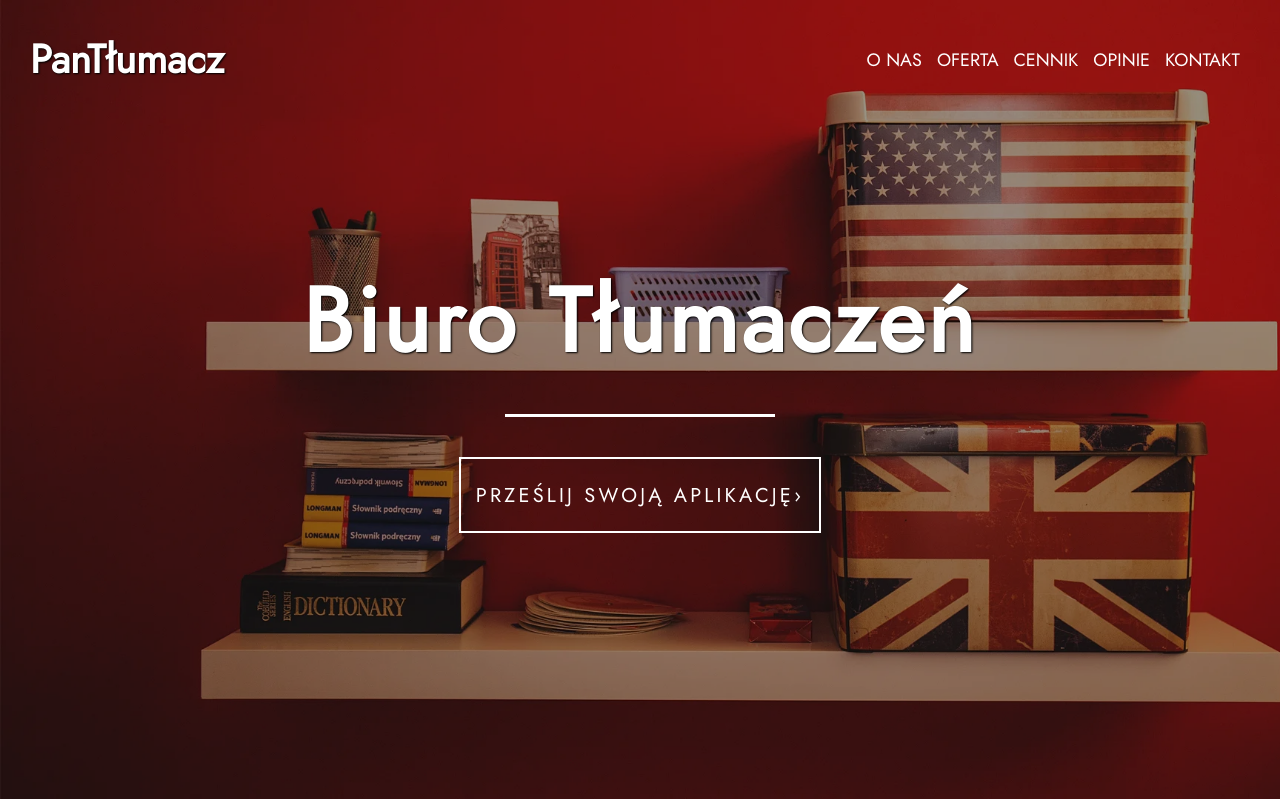
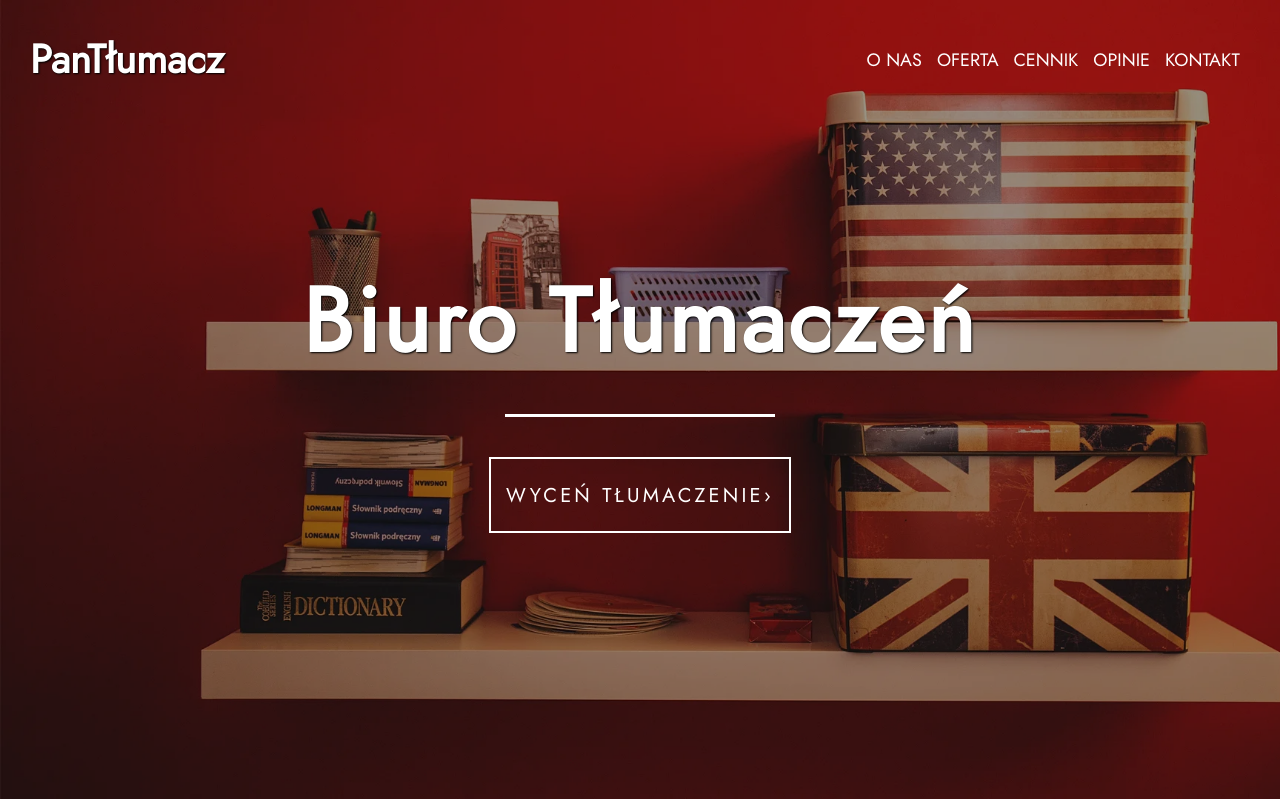
Before and after one commit to Balimbo/PanTlumacz, a PHP site: page / in a window 1280 px wide. Shown: the top 799 px of the page. Run offline with PHP 8.4, Linux system fonts and the light colour scheme; data that the repository does not hold is empty.

Commit message:
текст в кнопке

```diff
--- a/index.php
+++ b/index.php
@@ -94,7 +94,7 @@
         <div class="header_title">
             <h1 class="header_text wow animate__zoomInUp" data-wow-duration="1s">Biuro Tłumaczeń</h1>
             <div id="modal__request__open" class="button wow animate__zoomInDown" data-wow-duration="1s">
-                <a href="#">Prześlij swoją aplikację<span class="shift">›</span></a>
+                <a href="#">Wyceń tłumaczenie<span class="shift">›</span></a>
                 <div class="mask"></div>
             </div>
         </div>
```
